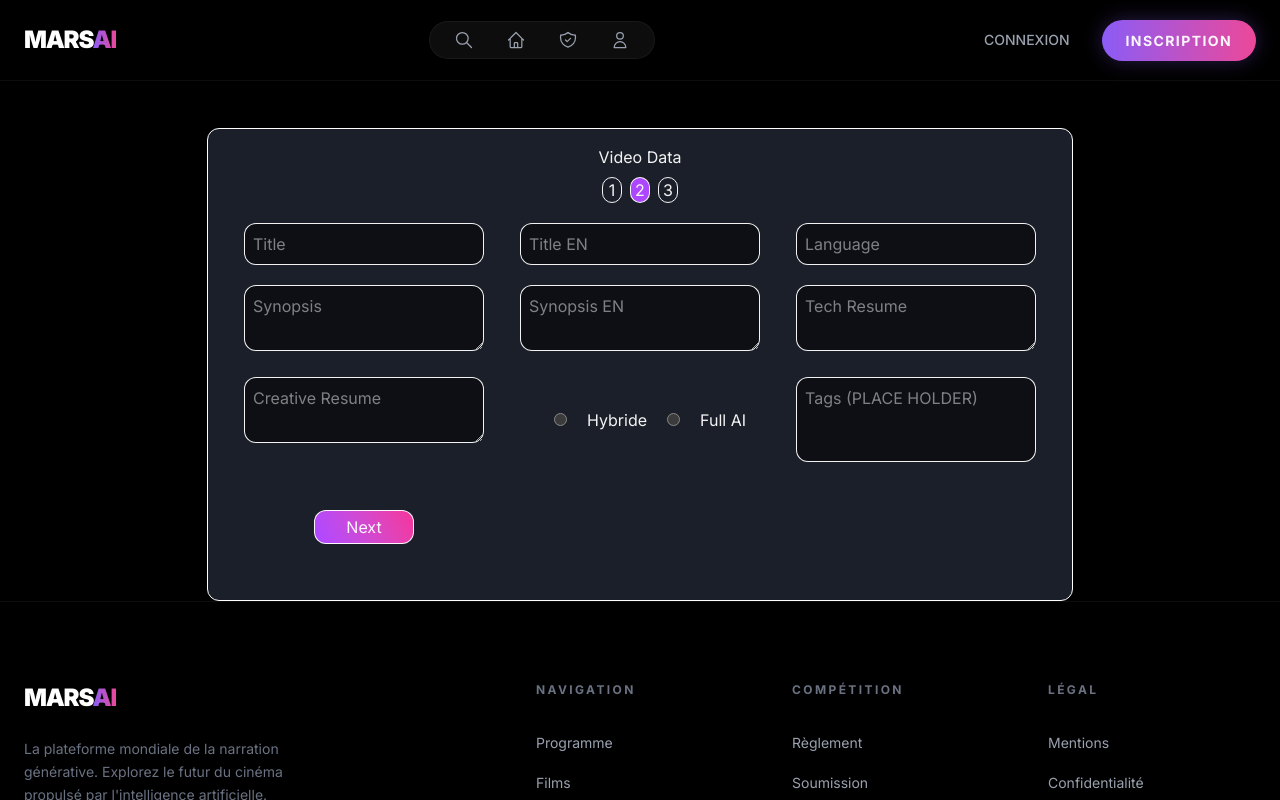
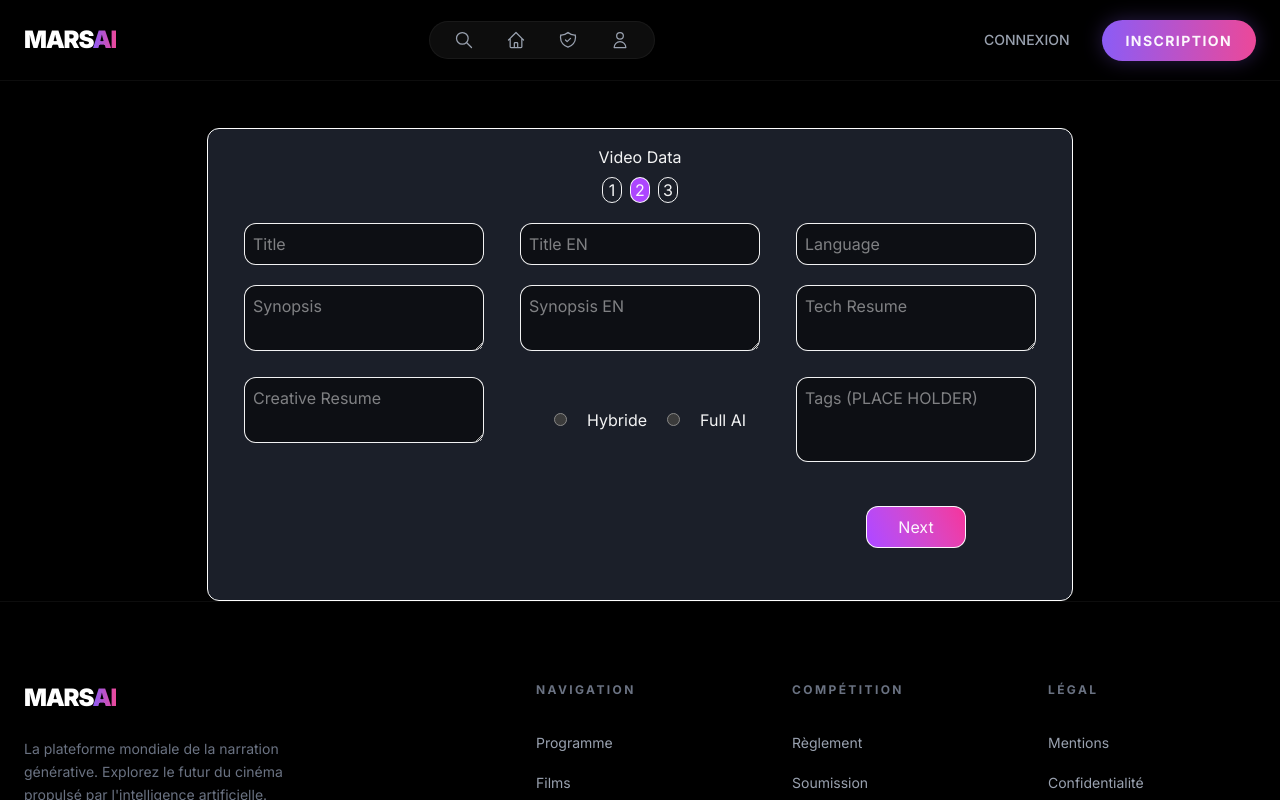
Before and after one commit to YusufByn/MarsAi, a React app in the folder frontend/: page /formsubmission in a window 1280 px wide. Both pictures are taken after typing "Sample", "Sample", "name@example.com", "2020-01-15", "Sample", "5551234" into the empty fields and a click on the button "Next". Shown: the top 800 px of the page. Built offline with nearby package versions, Linux system fonts and the light colour scheme; no server answers; the HTML template or start-up script is replaced by a standard one.

Commit message:
commit 1.4.1 Form Submission 1-3, corrected button place,  todo: logic

```diff
--- a/frontend/src/components/Form/ParticipationPersonnalData.jsx
+++ b/frontend/src/components/Form/ParticipationPersonnalData.jsx
@@ -117,8 +117,10 @@ const ParticipationPersonnalData = ({setEtape}) => {
                     />
                   </div>
 
+                <div>
+                </div>
                 {/* Button */}
-                  <div className="m-5 p-1 gap-5">
+                  <div className="m-5 p-1 gap-5 place-self-centered">
                   <button onClick={() => setEtape(2)}
                     type="submit"
                     className="bg-linear-65 from-purple-500 to-pink-500 border rounded-xl p-2 w-25">
--- a/frontend/src/components/Form/ParticipationVideoData.jsx
+++ b/frontend/src/components/Form/ParticipationVideoData.jsx
@@ -110,11 +110,14 @@ const ParticipationVideoData = ({setEtape}) => {
                     />
                   </div>
 
-
-                  <div className="m-5 p-1 gap-5  ">
+                  <div>
+                  </div>
+                  <div>
+                  </div>
+                  <div className="m-5 p-1 gap-5 place-self-centered">
                   <button onClick={() => setEtape(3)}
                     type="submit"
-                    className="bg-linear-65 from-purple-500 to-pink-500 border rounded-xl p-1 m-1 w-25 ">
+                    className="bg-linear-65 from-purple-500 to-pink-500 border rounded-xl p-2 w-25">
                     Next
                   </button>
                   </div>
--- a/frontend/src/components/Form/ParticipationVideoUpload.jsx
+++ b/frontend/src/components/Form/ParticipationVideoUpload.jsx
@@ -152,7 +152,7 @@ const ParticipationVideoUpload = () => {
                     id="rights_accepted"
                     className="" />
                   </div>
-                  <div className="CopyRight">
+                  <div className="CopyRight border rounded-xl border-red">
                     <span>
                       *By submitting this video, you confirm that you hold all necessary rights to the content provided and authorize MarsAI to broadcast,
                       reproduce, and use this video, in whole or in part, in its communications media, without limitation in terms of duration or territory.
@@ -163,7 +163,7 @@ const ParticipationVideoUpload = () => {
                   <div className="m-1 p-1 gap-5  ">
                   <button
                     type="submit"
-                    className="bg-linear-65 from-purple-500 to-pink-500 border rounded-xl p-1 m-1 w-25 ">
+                    className="bg-linear-65 from-purple-700 to-pink-500 border rounded-xl p-2 w-25">
                     Submit
                   </button>
                   </div>
```
